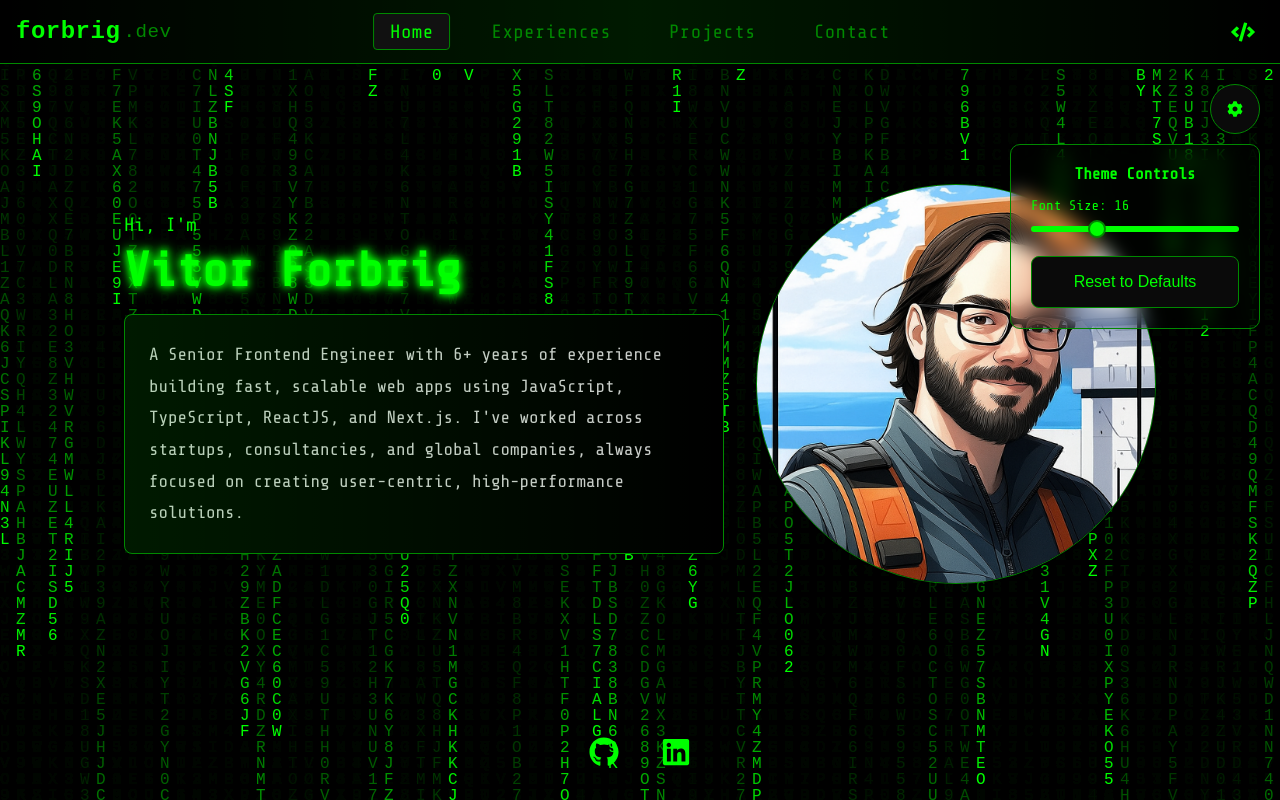
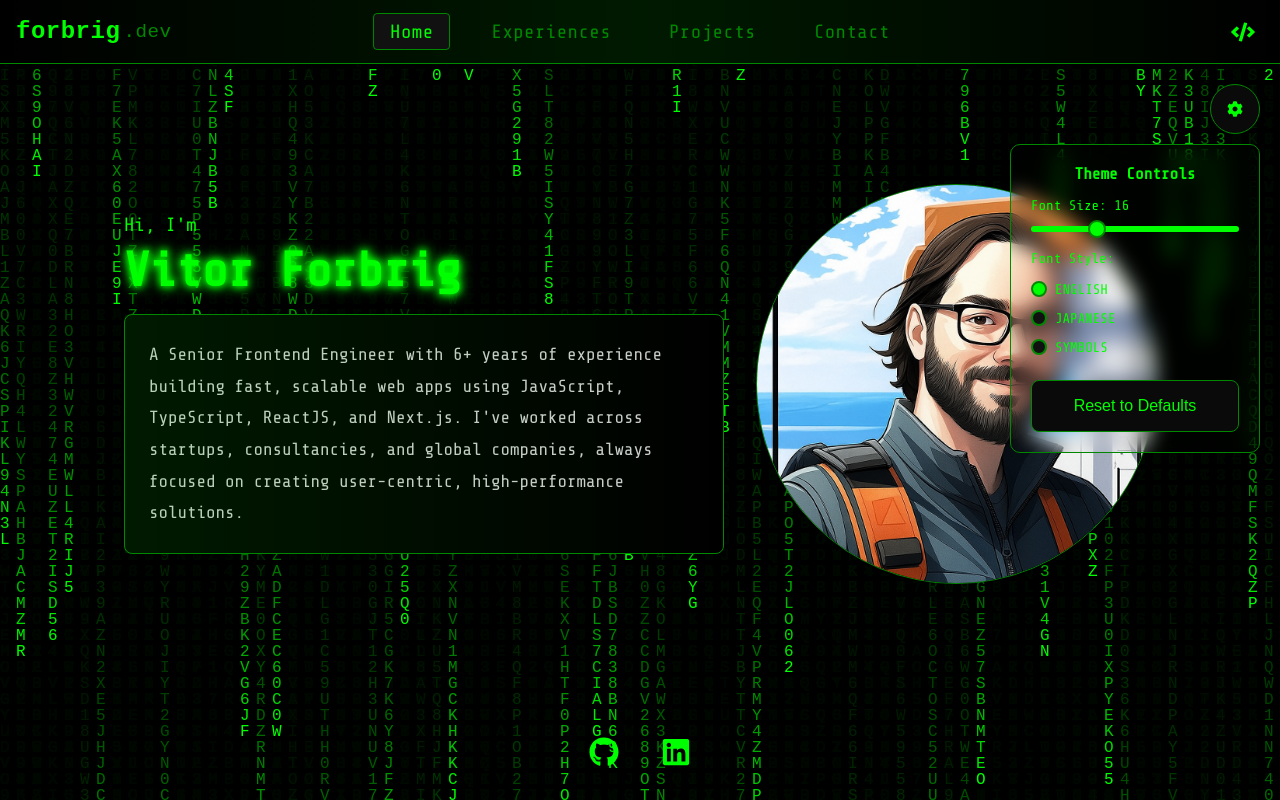
Before and after one commit to Forbrig/forbrig.github.io, a Next.js app: page / in a window 1280 px wide. Both pictures are taken after a click on the button 1235 px from the left and 109 px from the top of the page. Built offline with nearby package versions, Linux system fonts and the light colour scheme.

Commit message:
Adds font style control to Matrix background

```diff
--- a/src/components/themedBackground/components/matrixBackground/matrixBackground.tsx
+++ b/src/components/themedBackground/components/matrixBackground/matrixBackground.tsx
@@ -9,22 +9,28 @@ import {
   useState,
 } from "react";
 
-import { themeContext } from "@/context/ThemeProvider";
+import { themeContext, ThemeControl } from "@/context/ThemeProvider";
 import { BACKGROUND_DRAW_INTERVAL } from "@/config/const";
 
 import styles from "./matrixBackground.module.scss";
 
+type MatrixFontStyleType = "ENGLISH" | "JAPANESE" | "SYMBOLS";
+
+const DEFAULT_FONT_SIZE = 16;
+const DEFAULT_FONT_STYLE: MatrixFontStyleType = "ENGLISH";
+const ENGLISH_CHARACTERS = "ABCDEFGHIJKLMNOPQRSTUVWXYZ0123456789";
+const JAPANESE_CHARACTERS = "あいうえおかきくけこさしすせそたちつてと";
+// https://www.w3schools.com/charsets/ref_utf_symbols.asp
+const SYMBOLS_CHARACTERS = "★☆♥♦♣♠•◘○";
+
 export const MatrixBackground = () => {
   const { setThemeControls } = useContext(themeContext);
-  const characters = "ABCDEFGHIJKLMNOPQRSTUVWXYZ0123456789";
-  // const characters = "あいうえおかきくけこさしすせそたちつてと";
-  // https://www.w3schools.com/charsets/ref_utf_symbols.asp
-  // const characters = "★";
-
-  const [fontSize, setFontSize] = useState(16);
 
   const cavasRef = useRef<HTMLCanvasElement | null>(null);
 
+  const [fontSize, setFontSize] = useState(DEFAULT_FONT_SIZE);
+  const [characters, setCharacters] = useState(ENGLISH_CHARACTERS);
+  const [fontStyle, setFontStyle] = useState<MatrixFontStyleType>("ENGLISH");
   const [currentWidth, setCurrentWidth] = useState(0);
   const [currentHeight, setCurrentHeight] = useState(0);
 
@@ -32,19 +38,42 @@ export const MatrixBackground = () => {
     setFontSize(value);
   }, []);
 
-  const memoizedThemeControls = useMemo(
+  const handleFontStyleChange = useCallback((value: string) => {
+    setFontStyle(value as MatrixFontStyleType);
+  }, []);
+
+  useEffect(() => {
+    if (fontStyle === "ENGLISH") {
+      setCharacters(ENGLISH_CHARACTERS);
+    } else if (fontStyle === "JAPANESE") {
+      setCharacters(JAPANESE_CHARACTERS);
+    } else if (fontStyle === "SYMBOLS") {
+      setCharacters(SYMBOLS_CHARACTERS);
+    }
+  }, [fontStyle]);
+
+  const memoizedThemeControls: ThemeControl[] = useMemo(
     () => [
       {
+        type: "slider",
         title: "Font Size",
         min: 10,
         max: 30,
         step: 1,
         value: fontSize,
-        defaultValue: 16,
-        onChange: handleFontSizeChange,
+        defaultValue: DEFAULT_FONT_SIZE,
+        onChange: handleFontSizeChange as (value: number | string) => void,
+      },
+      {
+        type: "radio",
+        title: "Font Style",
+        value: fontStyle,
+        options: ["ENGLISH", "JAPANESE", "SYMBOLS"],
+        defaultValue: DEFAULT_FONT_STYLE,
+        onChange: handleFontStyleChange as (value: number | string) => void,
       },
     ],
-    [fontSize, handleFontSizeChange]
+    [fontSize, fontStyle, handleFontSizeChange, handleFontStyleChange]
   );
 
   useEffect(() => {
@@ -113,7 +142,7 @@ export const MatrixBackground = () => {
     return () => {
       clearInterval(interval);
     };
-  }, [currentWidth, currentHeight, fontSize]);
+  }, [currentWidth, currentHeight, fontSize, characters]);
 
   return (
     <div className={styles["matrix-background"]}>
--- a/src/components/themedBackground/components/starsBackground/starsBackground.tsx
+++ b/src/components/themedBackground/components/starsBackground/starsBackground.tsx
@@ -9,7 +9,7 @@ import {
   useState,
 } from "react";
 
-import { themeContext } from "@/context/ThemeProvider";
+import { themeContext, ThemeControl } from "@/context/ThemeProvider";
 
 import { BACKGROUND_DRAW_INTERVAL } from "@/config/const";
 
@@ -58,43 +58,49 @@ export const StarsBackground = () => {
   const handleSpeedChange = useCallback((value: number) => setSpeed(value), []);
 
   // Memoize the theme controls array
-  const memoizedThemeControls = useMemo(
+  const memoizedThemeControls: ThemeControl[] = useMemo(
     () => [
       {
+        type: "slider",
         title: "Max Stars",
         min: 100,
         max: 5000,
         step: 100,
         value: maxStars,
         defaultValue: DEFAULT_MAX_STARS,
-        onChange: handleMaxStarsChange,
+        onChange: handleMaxStarsChange as (value: number | string) => void,
       },
       {
+        type: "slider",
         title: "Max Star Radius",
         min: 1,
         max: 18,
         step: 1,
         value: maxStartRadius,
         defaultValue: DEFAULT_MAX_STAR_RADIUS,
-        onChange: handleMaxStartRadiusChange,
+        onChange: handleMaxStartRadiusChange as (
+          value: number | string
+        ) => void,
       },
       {
+        type: "slider",
         title: "Hue",
         min: 0,
         max: 360,
         step: 1,
         value: hue,
         defaultValue: DEFAULT_HUE,
-        onChange: handleHueChange,
+        onChange: handleHueChange as (value: number | string) => void,
       },
       {
+        type: "slider",
         title: "Speed",
         min: -100,
         max: 100,
         step: 1,
         value: speed,
         defaultValue: DEFAULT_SPEED,
-        onChange: handleSpeedChange,
+        onChange: handleSpeedChange as (value: number | string) => void,
       },
     ],
     [
--- a/src/components/themedBackground/components/themeControls/themeControls.module.scss
+++ b/src/components/themedBackground/components/themeControls/themeControls.module.scss
@@ -91,6 +91,36 @@
       }
     }
 
+    .radio-group {
+      display: flex;
+      flex-direction: column;
+      margin-top: 15px;
+      gap: 8px;
+
+      .radio-label {
+        display: flex;
+        align-items: center;
+        gap: 0.5rem;
+        cursor: pointer;
+      }
+
+      input[type="radio"] {
+        width: 16px;
+        height: 16px;
+        border-radius: 50%;
+        appearance: none;
+        background: var(--background-card-secondary);
+        border: 2px solid var(--border-color);
+        transition: all 0.2s ease;
+        cursor: pointer;
+
+        &:checked {
+          background: var(--text-color);
+          border-color: var(--border-color);
+        }
+      }
+    }
+
     .reset-button {
       margin-top: 20px;
     }
--- a/src/components/themedBackground/components/themeControls/themeControls.tsx
+++ b/src/components/themedBackground/components/themeControls/themeControls.tsx
@@ -2,7 +2,7 @@
 
 import { FC, useContext, useState } from "react";
 
-import { themeContext } from "@/context/ThemeProvider";
+import { themeContext, ThemeControl } from "@/context/ThemeProvider";
 
 import { Button } from "@/components/button";
 
@@ -14,6 +14,58 @@ export const ThemeControls: FC = () => {
   const { themeControls, theme } = useContext(themeContext);
 
   const [showControls, setShowControls] = useState(false);
+
+  const renderOption = (prop: ThemeControl) => {
+    switch (prop.type) {
+      case "toggle":
+      case "radio":
+        if (!prop.options) {
+          return null;
+        }
+
+        return (
+          <>
+            <label htmlFor={`${prop.title}-control`}>{prop.title}:</label>
+
+            <div className={styles["radio-group"]}>
+              {prop.options.map((option) => (
+                <label key={option} className={styles["radio-label"]}>
+                  <input
+                    type="radio"
+                    name={prop.title}
+                    value={option}
+                    checked={prop.value === option}
+                    onChange={() => prop.onChange(option)}
+                  />
+                  {option}
+                </label>
+              ))}
+            </div>
+          </>
+        );
+      case "slider":
+        return (
+          <>
+            <label htmlFor={`${prop.title}-control`}>
+              {prop.title}: {prop.value}
+            </label>
+
+            <input
+              id={`${prop.title}-control`}
+              type="range"
+              min={prop.min}
+              max={prop.max}
+              step={prop.step}
+              value={prop.value}
+              onChange={(e) => prop.onChange(parseFloat(e.target.value))}
+              className={styles["slider"]}
+            />
+          </>
+        );
+      default:
+        return null;
+    }
+  };
 
   return (
     <div data-hide={theme === "light"} className={styles["theme-controls"]}>
@@ -32,23 +84,13 @@ export const ThemeControls: FC = () => {
         <div className={styles["controls-panel"]}>
           <h3>Theme Controls</h3>
 
-          {themeControls.map((prop, i) => (
-            <div className={styles["control-group"]} key={i}>
-              <label htmlFor={`${prop.title}-control`}>
-                {prop.title}: {prop.value}
-              </label>
-              <input
-                id={`${prop.title}-control`}
-                type="range"
-                min={prop.min}
-                max={prop.max}
-                step={prop.step}
-                value={prop.value}
-                onChange={(e) => prop.onChange(parseFloat(e.target.value))}
-                className={styles["slider"]}
-              />
-            </div>
-          ))}
+          {themeControls.map((prop, i) => {
+            return (
+              <div className={styles["control-group"]} key={i}>
+                {renderOption(prop)}
+              </div>
+            );
+          })}
 
           <div className={styles["reset-button"]}>
             <Button
--- a/src/context/ThemeProvider/ThemeProvider.tsx
+++ b/src/context/ThemeProvider/ThemeProvider.tsx
@@ -5,14 +5,16 @@ import { createContext, ReactNode, useEffect, useState } from "react";
 export type Theme = "dark" | "light" | "matrix";
 export const themes: Theme[] = ["light", "dark", "matrix"];
 
-export interface ThemeControl {
+export interface ThemeControl<T = string | number> {
+  type: "slider" | "toggle" | "radio";
   title: string;
-  min: number;
-  max: number;
-  step: number;
-  value: number;
-  defaultValue: number;
-  onChange: (value: number) => void;
+  min?: number;
+  max?: number;
+  step?: number;
+  options?: string[];
+  value: T;
+  defaultValue: T;
+  onChange: (value: T) => void;
 }
 
 interface ThemeContextProps {
```
